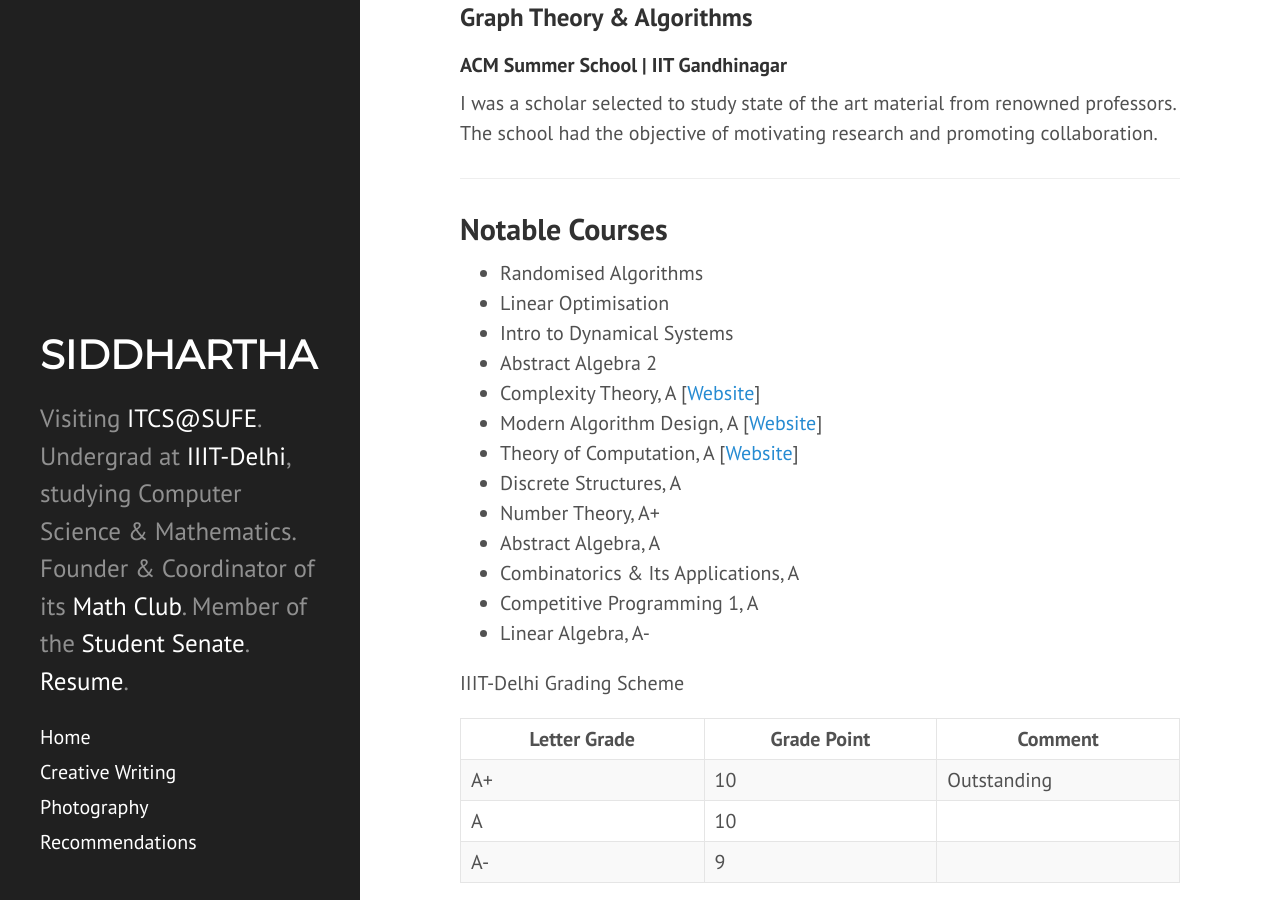
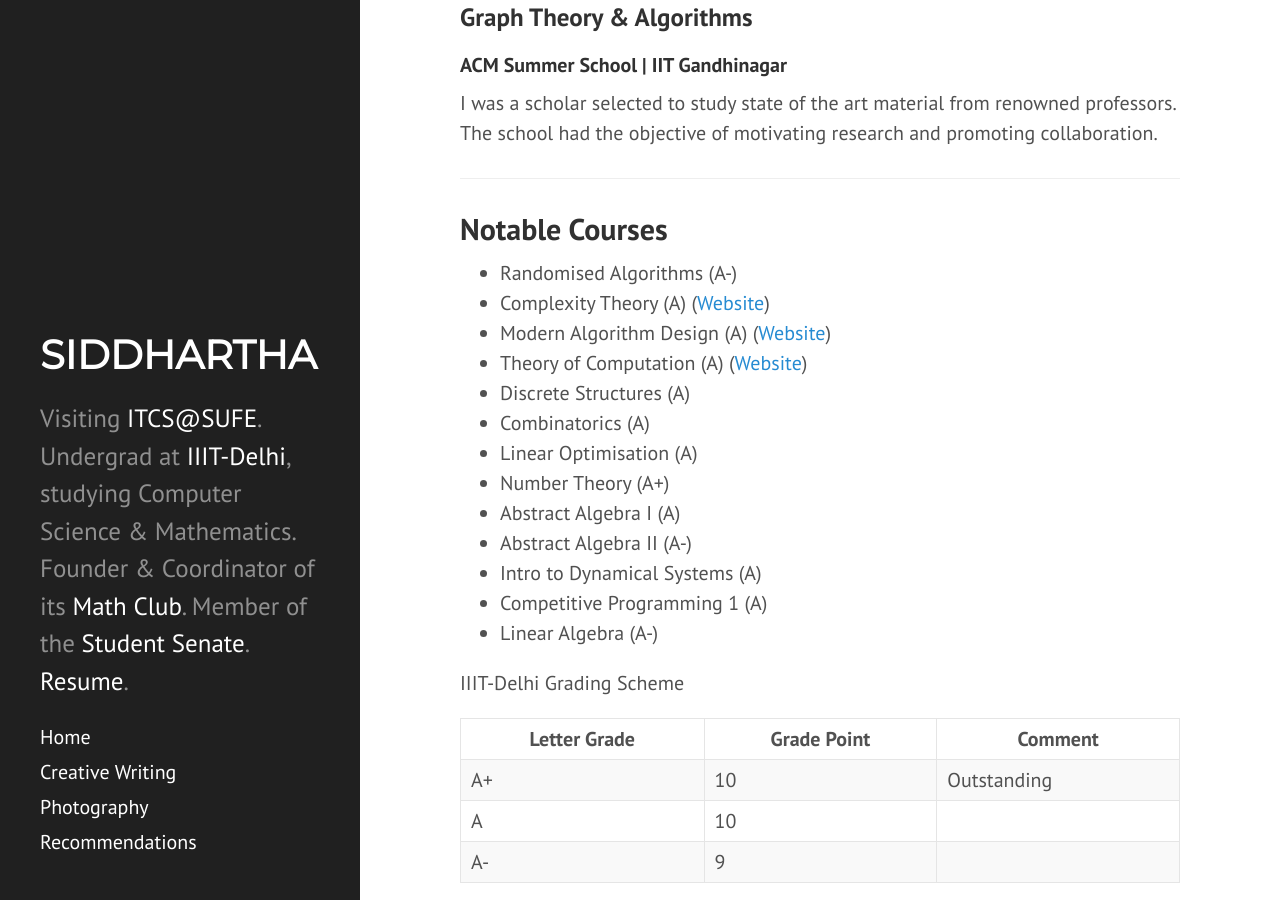
Before and after one commit to siddjai/siddjai.github.io, a Jekyll site: the page built from index.md, in a window 1280 px wide and 900 px high, scrolled down 2324 px. Built offline with Jekyll 4.4.1, drawn with Linux system fonts in a browser that asks for light colours; nearby versions of some CDN libraries; some of the changed text lies outside the part shown.

Commit message:
Update index.md

```diff
--- a/index.md
+++ b/index.md
@@ -76,20 +76,20 @@ ___
 
 Notable Courses
 ------
+ - Randomised Algorithms (A-)
+ - Complexity Theory (A) ([Website](https://sites.google.com/a/iiitd.ac.in/cse621m18/))
+ - Modern Algorithm Design (A) ([Website](https://sites.google.com/a/iiitd.ac.in/mad18/home))
+ - Theory of Computation (A) ([Website](https://sites.google.com/a/iiitd.ac.in/cse322-w18/))
+ - Discrete Structures (A)
+ - Combinatorics (A)
+ - Linear Optimisation (A)
+ - Number Theory (A+)
+ - Abstract Algebra I (A)
+ - Abstract Algebra II (A-)
+ - Intro to Dynamical Systems (A)
+ - Competitive Programming 1 (A)
+ - Linear Algebra (A-)
 
- - Randomised Algorithms
- - Linear Optimisation
- - Intro to Dynamical Systems
- - Abstract Algebra 2
- - Complexity Theory, A [[Website](https://sites.google.com/a/iiitd.ac.in/cse621m18/)]
- - Modern Algorithm Design, A [[Website](https://sites.google.com/a/iiitd.ac.in/mad18/home)]
- - Theory of Computation, A [[Website](https://sites.google.com/a/iiitd.ac.in/cse322-w17/)]
- - Discrete Structures, A
- - Number Theory, A+
- - Abstract Algebra, A
- - Combinatorics & Its Applications, A
- - Competitive Programming 1, A
- - Linear Algebra, A-
 
 IIIT-Delhi Grading Scheme
 
```
Also changed, not shown: other parts of index.md (+1 -1 lines).
